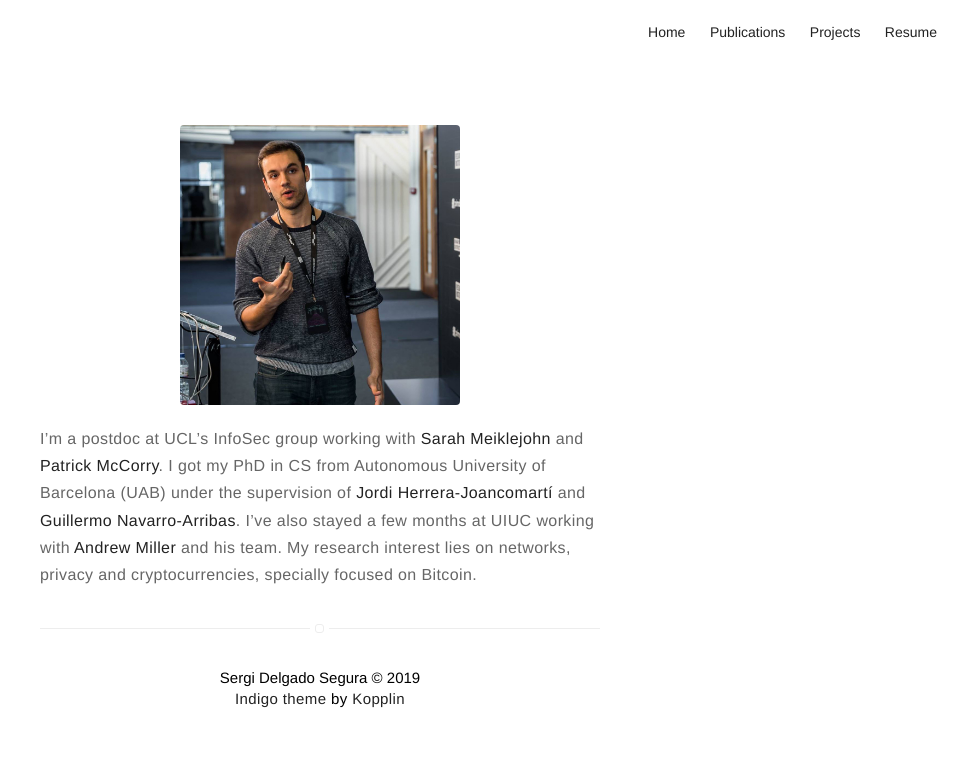
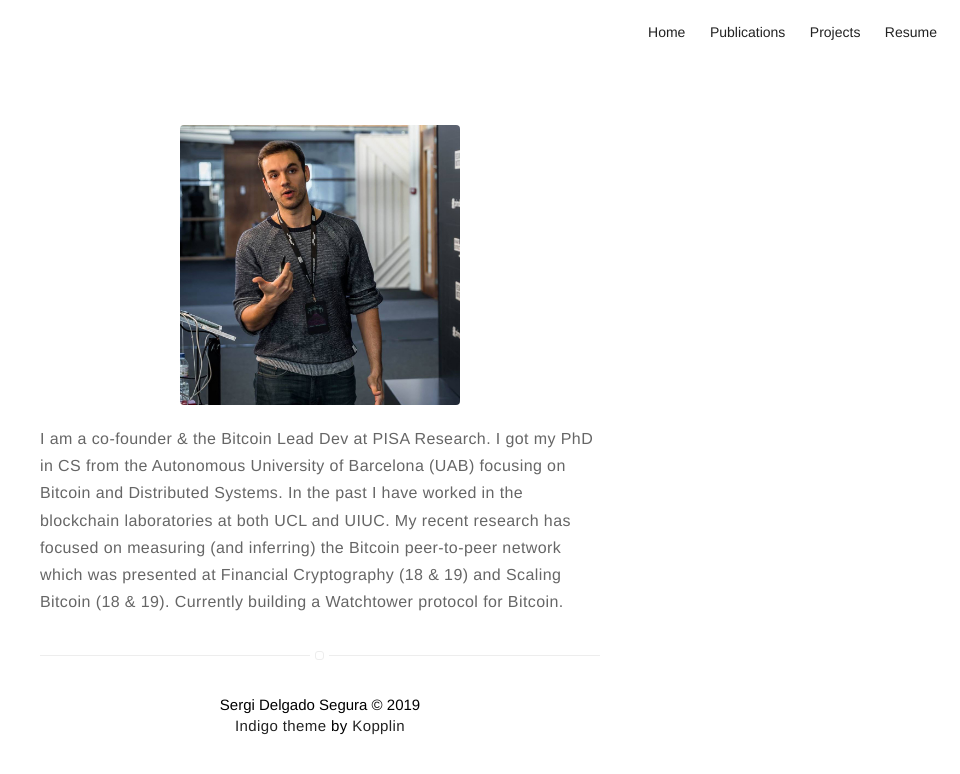
Before and after one commit to sr-gi/me, a Jekyll site: the page built from about.md, in a window 1280 px wide. Shown: the top 774 px of the page, without its empty margins (320-1280 px from the left). Built offline with Jekyll 4.4.1, drawn with Linux system fonts in a browser that asks for light colours.

Commit message:
Updates bio w/ new job and title

```diff
--- a/_config.yml
+++ b/_config.yml
@@ -1,6 +1,6 @@
 # main text of home
 name: Sergi Delgado Segura
-bio: I'm a postdoc at UCL's InfoSec group. My research interest lies on networks, privacy and cryptocurrencies.
+bio: I am a co-founder & the Bitcoin Lead Dev <a class='link' href='https://pisa.watch'>@PISAResearch</a>. Currently building a Watchtower protocol for Bitcoin. My research interest lies on networks, privacy and cryptocurrencies.
 # twitter summary info
 description: Sergi Delgado Segura's personal webpage.
 
--- a/about.md
+++ b/about.md
@@ -4,4 +4,4 @@ layout: page
 ---
 ![](../assets/images/profile.jpg)
 
-I'm a postdoc at UCL's InfoSec group working with <a class='link' href='https://smeiklej.com/'> Sarah Meiklejohn </a> and <a class='link' href='https://nms.kcl.ac.uk/patrick.mccorry/'> Patrick McCorry</a>. I got my PhD in CS from Autonomous University of Barcelona (UAB) under the supervision of <a class='link' href='http://www.deic.uab.cat/~jherrera/'>Jordi Herrera-Joancomartí</a> and <a class='link' href='http://www.deic.uab.cat/~guille/'>Guillermo Navarro-Arribas</a>. I’ve also stayed a few months at UIUC working with <a class='link' href='http://soc1024.ece.illinois.edu'>Andrew Miller</a> and his team. My research interest lies on networks, privacy and cryptocurrencies, specially focused on Bitcoin.
+I am a co-founder & the Bitcoin Lead Dev at PISA Research. I got my PhD in CS from the Autonomous University of Barcelona (UAB) focusing on Bitcoin and Distributed Systems. In the past I have worked in the blockchain laboratories at both UCL and UIUC. My recent research has focused on measuring (and inferring) the Bitcoin peer-to-peer network which was presented at Financial Cryptography (18 & 19) and Scaling Bitcoin (18 & 19). Currently building a Watchtower protocol for Bitcoin.
```
